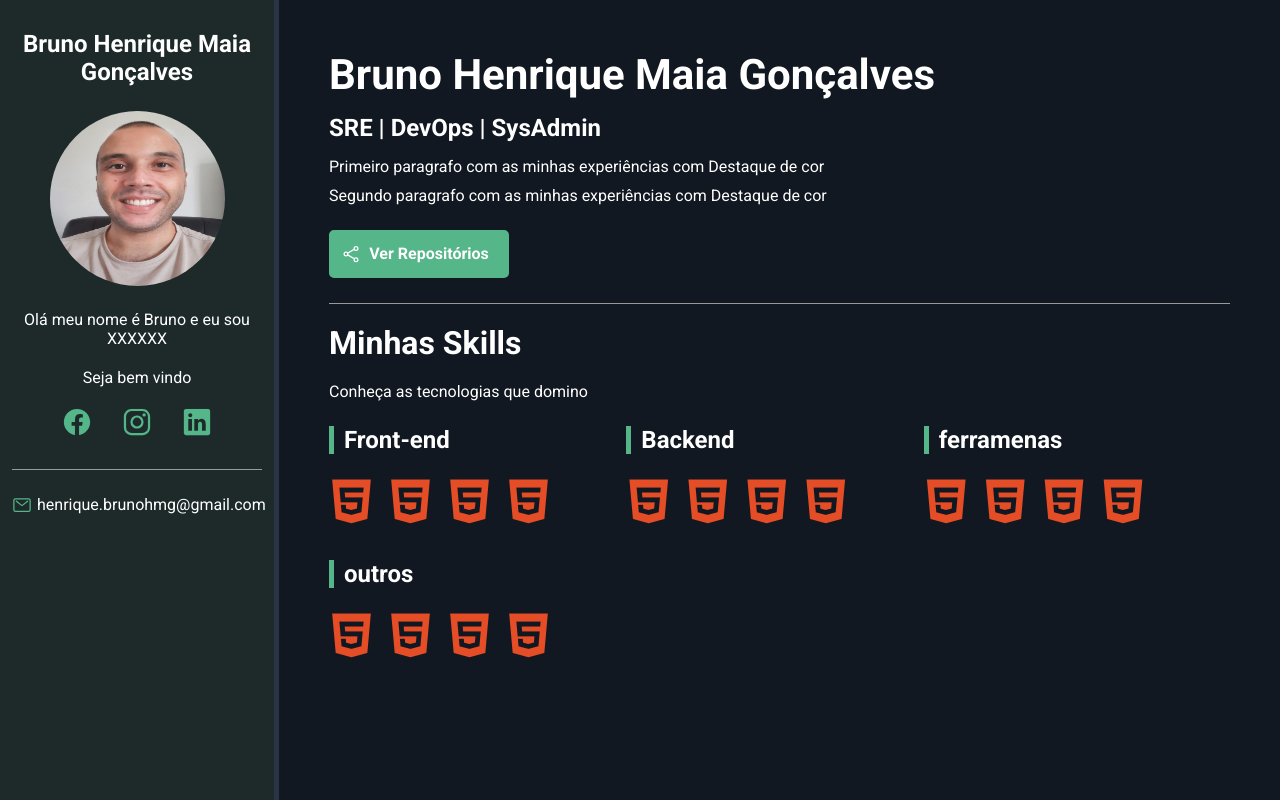
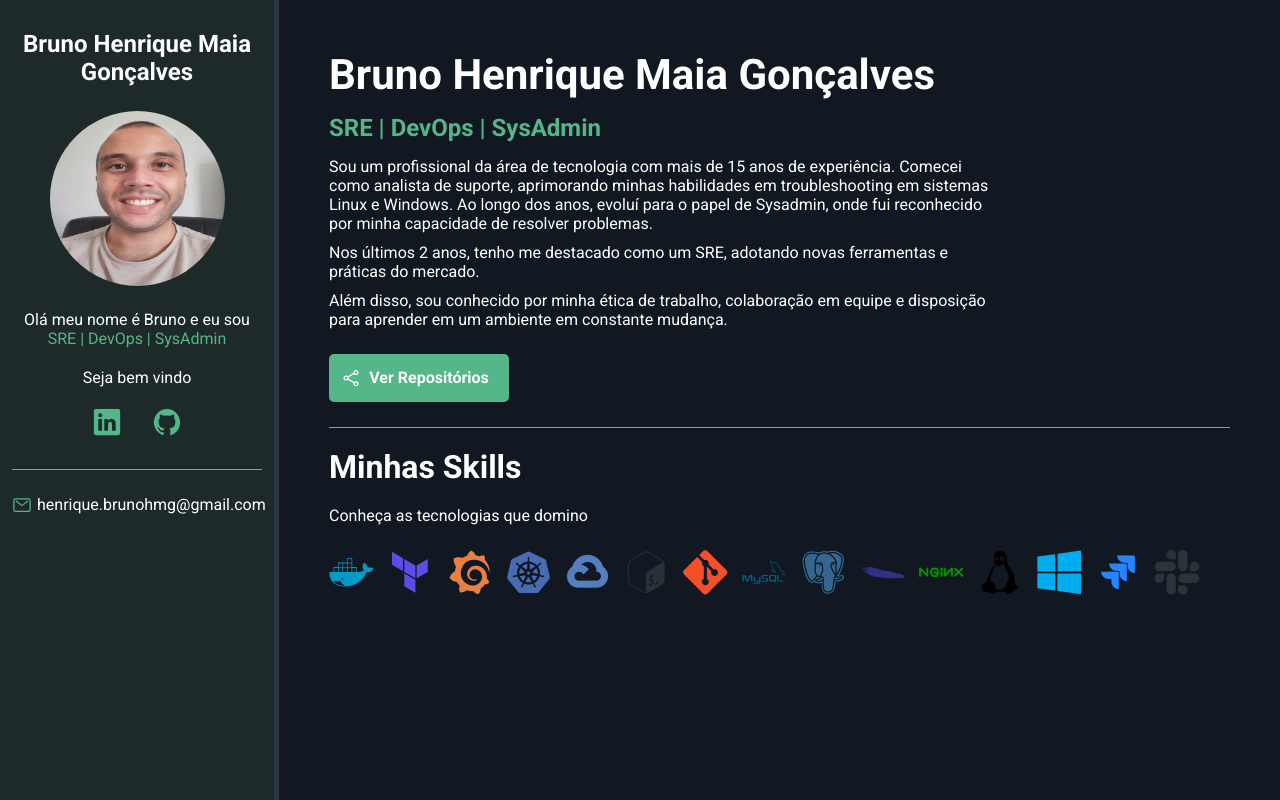
Before and after one commit to brunohmg89/brunohmg89.github.io, a plain HTML site: page index.html in a window 1280 px wide. Drawn offline with nearby package versions, Linux system fonts and the light colour scheme.

Commit message:
Alterando Github Pages :zap:

```diff
--- a/css/styles.css
+++ b/css/styles.css
@@ -169,7 +169,7 @@
 
 .skills-box{
     flex: 1 1 33%;
-    max-width: 33%;
+    max-width: 100%;
     margin-bottom: 35px;
 }
 
--- a/index.html
+++ b/index.html
@@ -15,12 +15,11 @@
             <aside id="bio-container">
                 <h2>Bruno Henrique Maia Gonçalves</h2>
                 <img id="bio-img" src="img/bruno-perfil.jpeg" alt="Bruno Henrique">
-                <p>Olá meu nome é Bruno e eu sou <span class="highligth">XXXXXX</span></p>
+                <p>Olá meu nome é Bruno e eu sou <span class="highlight">SRE | DevOps | SysAdmin</span></p>
                 <p id="welcome-text">Seja bem vindo</p>
                 <ul id="social-container">
-                    <li><a href="#" target="_blank"><ion-icon name="logo-facebook"></ion-icon></a></li>
-                    <li><a href="#" target="_blank"><ion-icon name="logo-instagram"></ion-icon></a></li>
-                    <li><a href="#" target="_blank"><ion-icon name="logo-linkedin"></ion-icon></a></li>
+                    <li><a href="https://www.linkedin.com/in/bruno-henrique-maia-gon%C3%A7alves/" target="_blank"><ion-icon name="logo-linkedin"></ion-icon></a></li>
+                    <li><a href="https://github.com/brunohmg89" target="_blank"><ion-icon name="logo-github"></ion-icon></a></li>
                 </ul>
                 <div id="email-container">
                     <ion-icon name="mail-outline"></ion-icon><a href="mailto:henrique.brunohmg@gmail.com">henrique.brunohmg@gmail.com</a>
@@ -28,40 +27,30 @@
             </aside>
             <section id="about-container">
                 <h1 id="name">Bruno Henrique Maia Gonçalves</h1>
-                <p id="title"><span class="highligth">SRE | DevOps | SysAdmin</span></p>
-                <p class="description">Primeiro paragrafo com as minhas experiências com <span class="highligth">Destaque de cor</span></p>
-                <p class="description">Segundo paragrafo com as minhas experiências com <span class="highligth">Destaque de cor</span></p>
-                <a href="#" id="btn-projects"><ion-icon name="share-social-outline"></ion-icon><span>Ver Repositórios</span></a>
+                <p id="title"><span class="highlight">SRE | DevOps | SysAdmin</span></p>
+                <p class="description">Sou um profissional da área de tecnologia com mais de 15 anos de experiência. Comecei como analista de suporte, aprimorando minhas habilidades em troubleshooting em sistemas Linux e Windows. Ao longo dos anos, evoluí para o papel de Sysadmin, onde fui reconhecido por minha capacidade de resolver problemas.</p>
+                <p class="description">Nos últimos 2 anos, tenho me destacado como um SRE, adotando novas ferramentas e práticas do mercado.</p>
+                <p class="description">Além disso, sou conhecido por minha ética de trabalho, colaboração em equipe e disposição para aprender em um ambiente em constante mudança.</p>
+                <a href="https://github.com/brunohmg89?tab=repositories" id="btn-projects"><ion-icon name="share-social-outline"></ion-icon><span>Ver Repositórios</span></a>
                 <h2 id="skills-section-title">Minhas Skills</h2>
                 <p class="description">Conheça as tecnologias que domino</p>
                 <div id="skills-container">
                     <div class="skills-box">
-                        <p class="skills-title">Front-end</p>
-                        <i class="devicon-html5-plain colored"></i>
-                        <i class="devicon-html5-plain colored"></i>
-                        <i class="devicon-html5-plain colored"></i>
-                        <i class="devicon-html5-plain colored"></i>
-                    </div>
-                    <div class="skills-box">
-                        <p class="skills-title">Backend</p>
-                        <i class="devicon-html5-plain colored"></i>
-                        <i class="devicon-html5-plain colored"></i>
-                        <i class="devicon-html5-plain colored"></i>
-                        <i class="devicon-html5-plain colored"></i>
-                    </div>
-                    <div class="skills-box">
-                        <p class="skills-title">ferramenas</p>
-                        <i class="devicon-html5-plain colored"></i>
-                        <i class="devicon-html5-plain colored"></i>
-                        <i class="devicon-html5-plain colored"></i>
-                        <i class="devicon-html5-plain colored"></i>
-                    </div>
-                    <div class="skills-box">
-                        <p class="skills-title">outros</p>
-                        <i class="devicon-html5-plain colored"></i>
-                        <i class="devicon-html5-plain colored"></i>
-                        <i class="devicon-html5-plain colored"></i>
-                        <i class="devicon-html5-plain colored"></i>
+                        <i class="devicon-docker-plain colored"></i>
+                        <i class="devicon-terraform-plain colored"></i>
+                        <i class="devicon-grafana-plain colored"></i>
+                        <i class="devicon-kubernetes-plain colored"></i>
+                        <i class="devicon-googlecloud-plain colored"></i>
+                        <i class="devicon-bash-plain colored"></i>
+                        <i class="devicon-git-plain colored"></i>
+                        <i class="devicon-mysql-plain-wordmark colored"></i>
+                        <i class="devicon-postgresql-plain colored"></i>
+                        <i class="devicon-apache-plain colored"></i>
+                        <i class="devicon-nginx-original colored"></i>
+                        <i class="devicon-linux-plain colored"></i>
+                        <i class="devicon-windows8-original colored"></i>
+                        <i class="devicon-jira-plain colored"></i>
+                        <i class="devicon-slack-plain colored"></i>
                     </div>
                 </div>
             </section>
```
